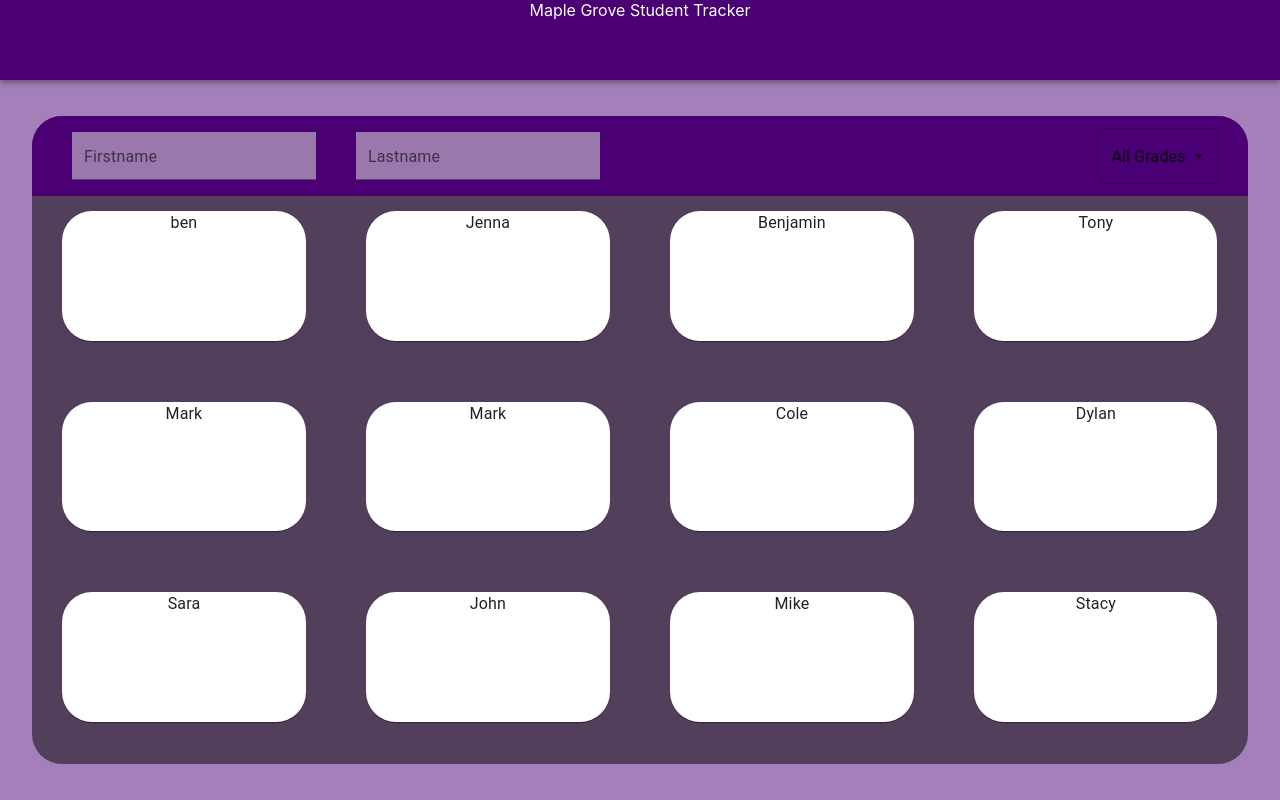
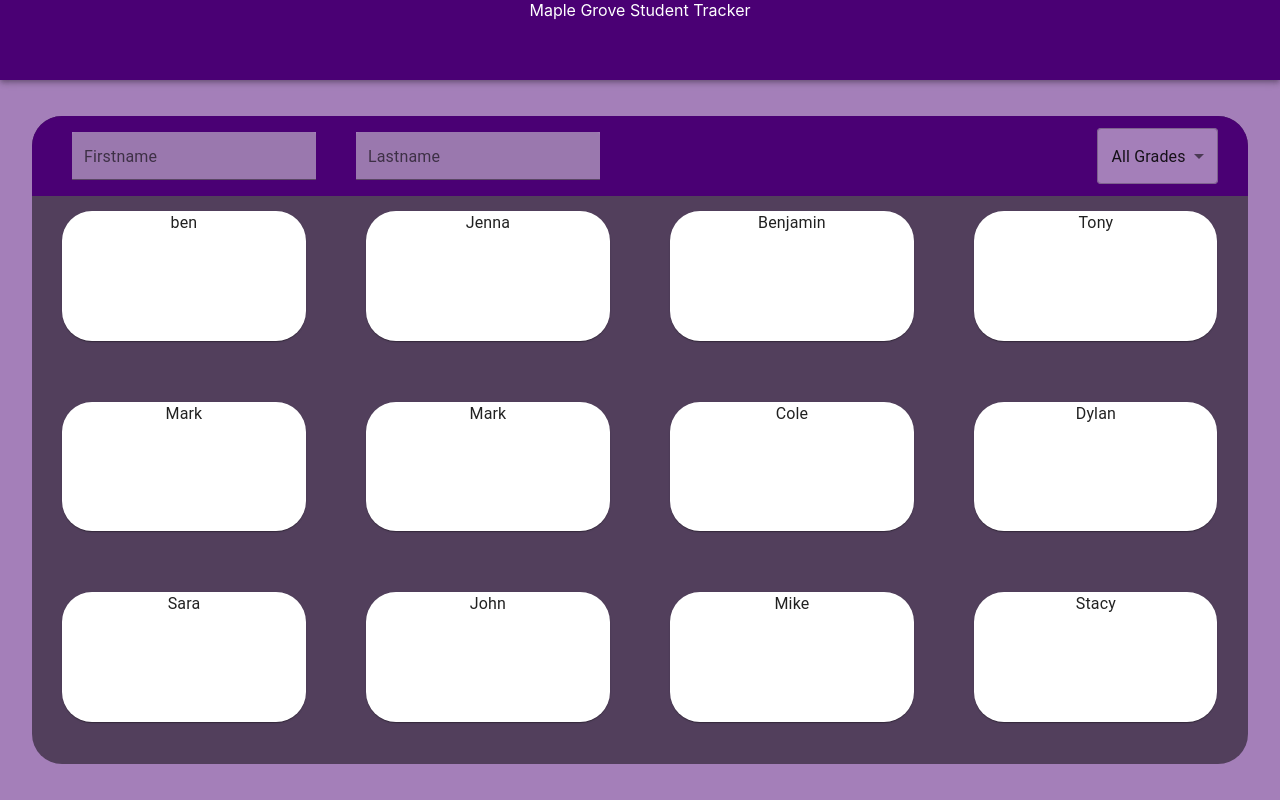
Before and after one commit to Robbysim37/mgst, a React (Create React App) app: page / in a window 1280 px wide. Built offline with nearby package versions, Linux system fonts and the light colour scheme.

Commit message:
added dropdown color

```diff
--- a/src/components/styledComponents/StudentSearchDropdown.tsx
+++ b/src/components/styledComponents/StudentSearchDropdown.tsx
@@ -6,7 +6,7 @@ const StudentSearchDropdown:React.FC = () => {
     const [grade,setGrade] = useState("all-grades")
 
     return(
-        <Select sx={{marginRight:"5%"}} value={grade} labelId="grade" label="Grade">
+        <Select sx={{marginRight:"5%",backgroundColor:"primary.light"}} value={grade} labelId="grade" label="Grade">
             <MenuItem value={"all-grades"}>All Grades</MenuItem>
             <MenuItem value={"Grade-1"} >Grade 1</MenuItem>
             <MenuItem value={"Grade 2"}>Grade 2</MenuItem>
```
